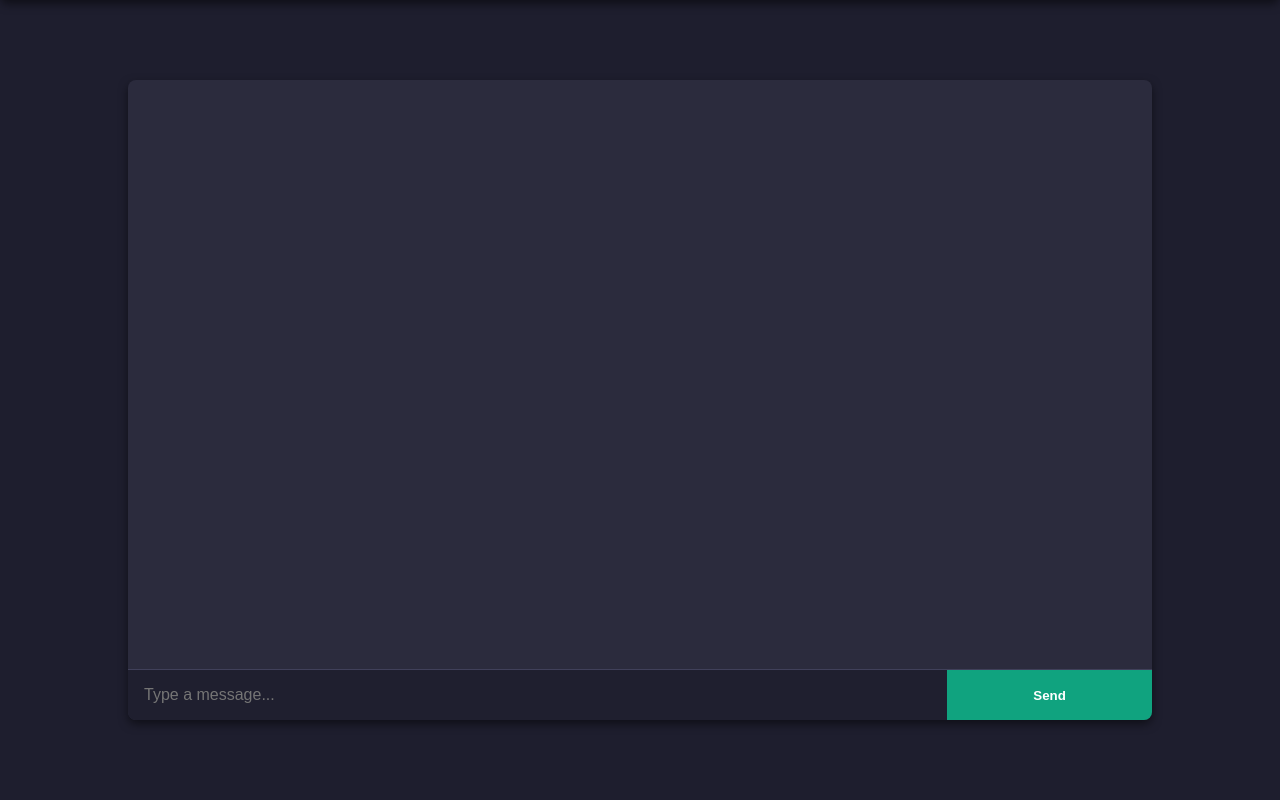
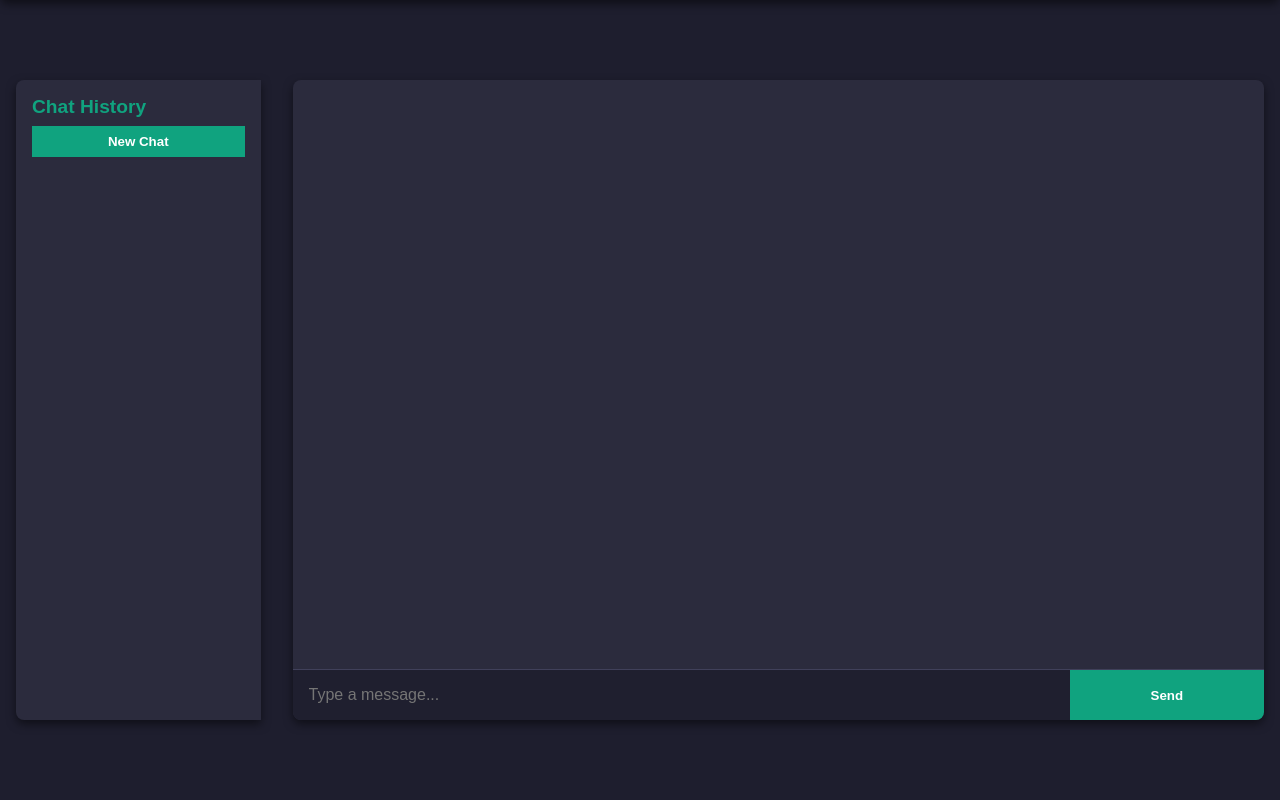
Before and after one commit to StarryBadger/Megathon24_MindPeers, a Flask app: page / in a window 1280 px wide. Shown: the part 69-869 px from the top of the page. Run offline with Flask 3, Linux system fonts and the light colour scheme; the visitor is signed in with stand-in values (Sample User, id 1); data that the repository does not hold is empty.

Commit message:
Added basic history code

```diff
--- a/app/app.py
+++ b/app/app.py
@@ -44,7 +44,7 @@ def login():
             session['username'] = user.name
             return redirect(url_for('index'))
         else:
-            return "Login Failed"
+            return render_template('login.html', error='Invalid email or password')
     return render_template('login.html')
 
 @app.route('/logout')
--- a/app/static/script.js
+++ b/app/static/script.js
@@ -57,3 +57,39 @@ document.addEventListener('DOMContentLoaded', () => {
             }
         });
 });
+
+document.addEventListener('DOMContentLoaded', () => {
+    // Fetch chat history only if user is logged in
+    fetch('/history')
+        .then(response => response.json())
+        .then(data => {
+            if (data.history && data.history.length > 0) {
+                const historyList = document.getElementById('history-list');
+                historyList.innerHTML = '';
+                data.history.forEach(chat => {
+                    const listItem = document.createElement('li');
+                    listItem.textContent = chat.message;
+                    listItem.onclick = () => loadChat(chat.id);  // Load specific chat
+                    historyList.appendChild(listItem);
+                });
+            }
+        });
+});
+
+function startNewChat() {
+    // Clear chat box for new chat session
+    document.getElementById('chat-box').innerHTML = '';
+}
+
+function loadChat(chatId) {
+    // Fetch and display messages from a specific chat history
+    fetch(`/load_chat/${chatId}`)
+        .then(response => response.json())
+        .then(data => {
+            const chatBox = document.getElementById('chat-box');
+            chatBox.innerHTML = '';  // Clear previous messages
+            data.messages.forEach(message => {
+                appendMessage(message.text, message.sender === 'user' ? 'user-message' : 'bot-message');
+            });
+        });
+}
--- a/app/static/style.css
+++ b/app/static/style.css
@@ -30,6 +30,7 @@
     background-color: #2b2b3d;
     color: #e5e5e5;
     padding: 1rem;
+    margin: 1rem;
     overflow-y: auto;
     height: 80vh;
     border-radius: 8px 0 0 8px;
@@ -83,7 +84,7 @@
 
   .main{
     display: flex;
-    flex-direction: column;
+    flex-direction: row;
     align-items: center;
     justify-content: center;
     height: 100vh;
@@ -92,6 +93,7 @@
   .chat-container {
     width: 80vw;
     height: 80vh;
+    margin: 1rem;
     background-color: #2b2b3d;
     border-radius: 8px;
     box-shadow: 0 4px 10px rgba(0, 0, 0, 0.5);
--- a/app/templates/index.html
+++ b/app/templates/index.html
@@ -28,6 +28,14 @@
 
     <!-- Chat Container -->
     <div class="main">
+        {% if session.get('user_id') %}
+      <!-- History Bar -->
+      <div class="chat-history">
+        <h2>Chat History</h2>
+        <button onclick="startNewChat()">New Chat</button>
+        <ul id="history-list"></ul>
+      </div>
+      {% endif %}
         <div class="chat-container">
             <div id="chat-box" class="chat-box"></div>
             <div class="input-container">
--- a/app/templates/login.html
+++ b/app/templates/login.html
@@ -30,6 +30,7 @@
                     <label for="password">Password:</label>
                     <input type="password" id="password" name="password" required />
                 </div>
+                <div style="text-align: center;">{{error}}</div>
                 <button type="submit">Login</button>
             </form>
         </div>
```
Also changed, not shown: app/instance/chatbot.db.
